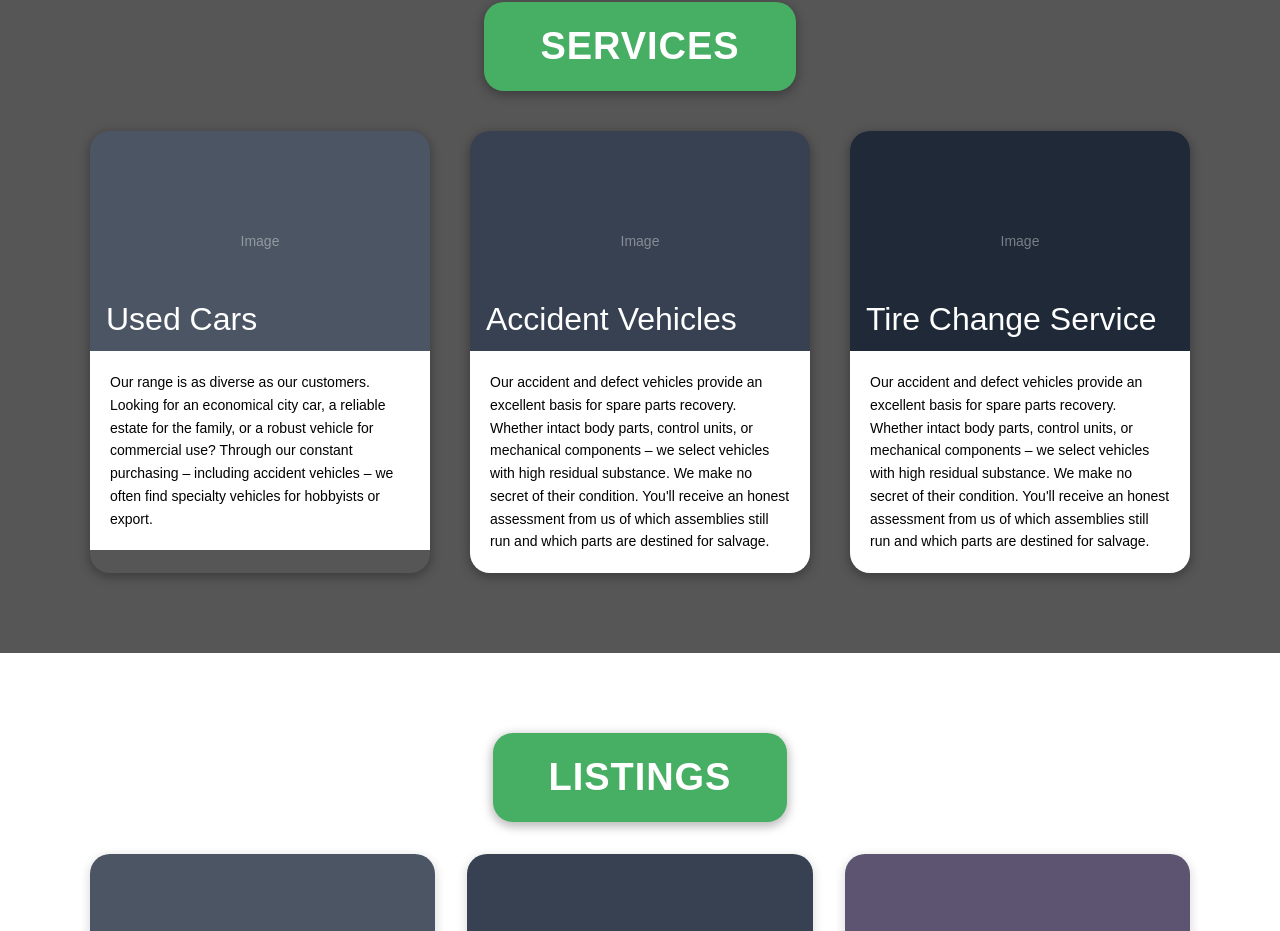
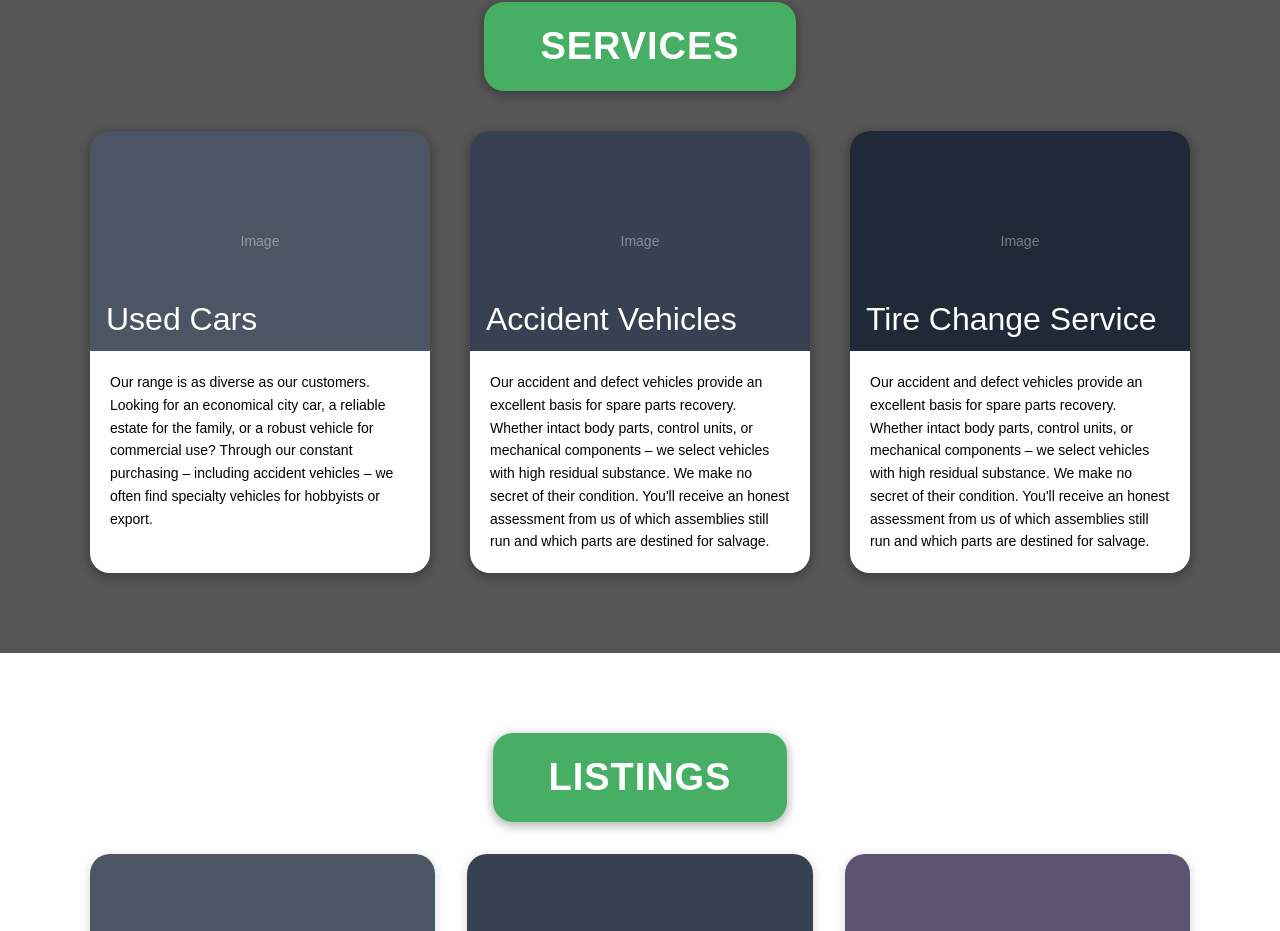
Before and after one commit to wfelk/waw, a Next.js app: page /en in a window 1280 px wide. Shown: the part 1710-2641 px from the top of the page. Built offline with nearby package versions, Linux system fonts and the light colour scheme; a web font is replaced by a local one.

Commit message:
Fill color

```diff
--- a/src/components/ServiceCard.tsx
+++ b/src/components/ServiceCard.tsx
@@ -9,7 +9,7 @@ export const ServiceCard = ({ serviceKey, color }: Props) => {
   const t = useTranslations("sectionServices")
 
   return (
-    <div className="overflow-hidden rounded-component shadow-[0px_3px_9.7px_2px_rgba(0,0,0,0.26)]">
+    <div className="flex flex-col overflow-hidden rounded-component shadow-[0px_3px_9.7px_2px_rgba(0,0,0,0.26)]">
       {/* Image with overlaid title */}
       <div
         className="relative flex h-[180px] items-center justify-center text-[14px] text-white/40 select-none tablet:h-[200px] desktop:h-[220px]"
@@ -22,7 +22,7 @@ export const ServiceCard = ({ serviceKey, color }: Props) => {
       </div>
 
       {/* Description */}
-      <div className="bg-white px-5 py-5">
+      <div className="flex-1 bg-white px-5 py-5">
         <p className="text-[11px] font-light leading-relaxed text-black tablet:text-[13px] desktop:text-[14px]">
           {t(`${serviceKey}.description`)}
         </p>
```
